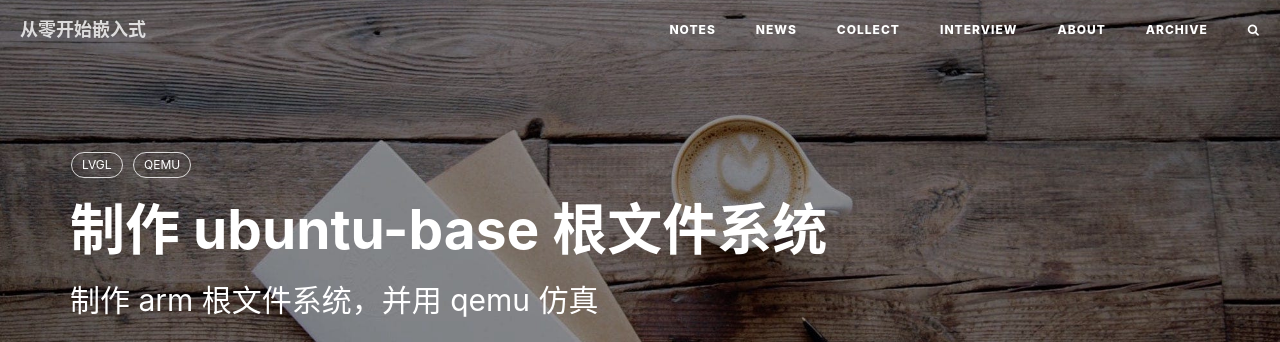
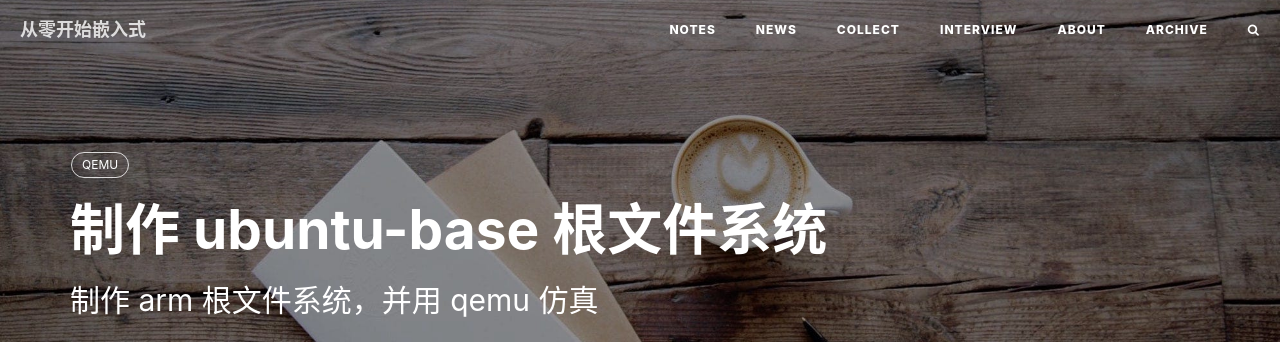
Before and after one commit to jvfan/bg, a Jekyll site: the page built from _posts/2020-07-12-制作ubuntu-base根文件系统.md, in a window 1280 px wide and 900 px high. Shown: the top 342 px of the window. Built offline with Jekyll 4.4.1, drawn with Linux system fonts in a browser that asks for light colours; nearby versions of some CDN libraries; comment, search, counter and statistics services are not loaded.

Commit message:
Update 2020-07-12-制作ubuntu-base根文件系统.md

```diff
--- a/_posts/2020-07-12-制作ubuntu-base根文件系统.md
+++ b/_posts/2020-07-12-制作ubuntu-base根文件系统.md
@@ -7,7 +7,6 @@ author:     Jerry Chen
 header-img: img/post-bg-coffee.jpeg
 catalog: true
 tags:
-    - LVGL
     - QEMU
 ---
 
```
